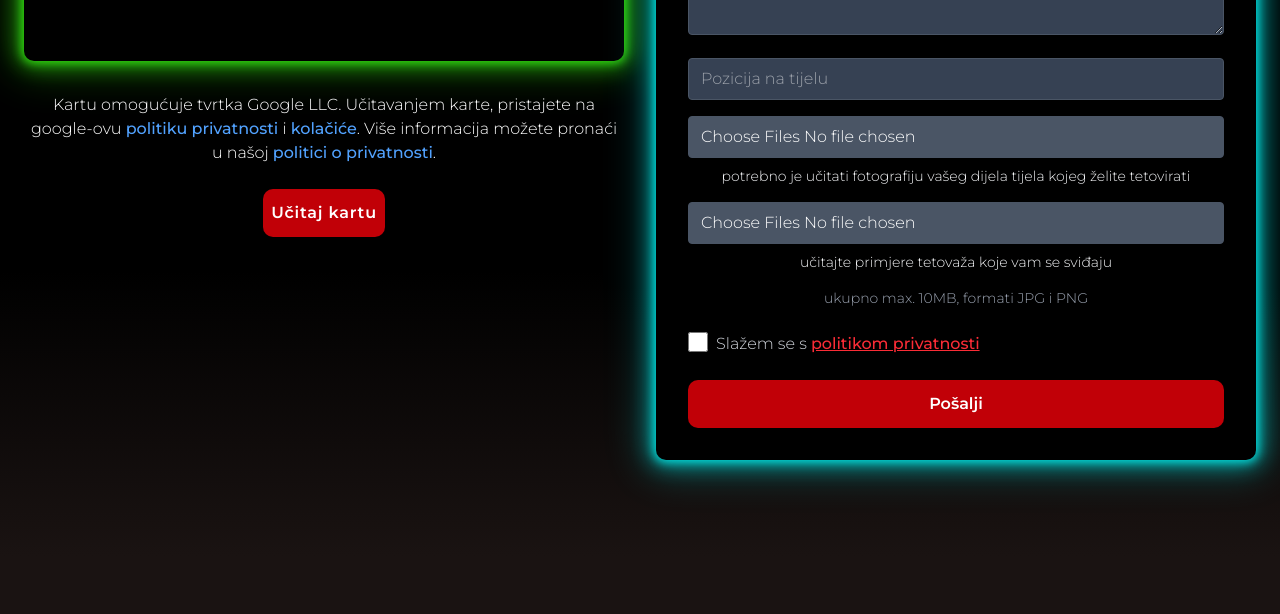
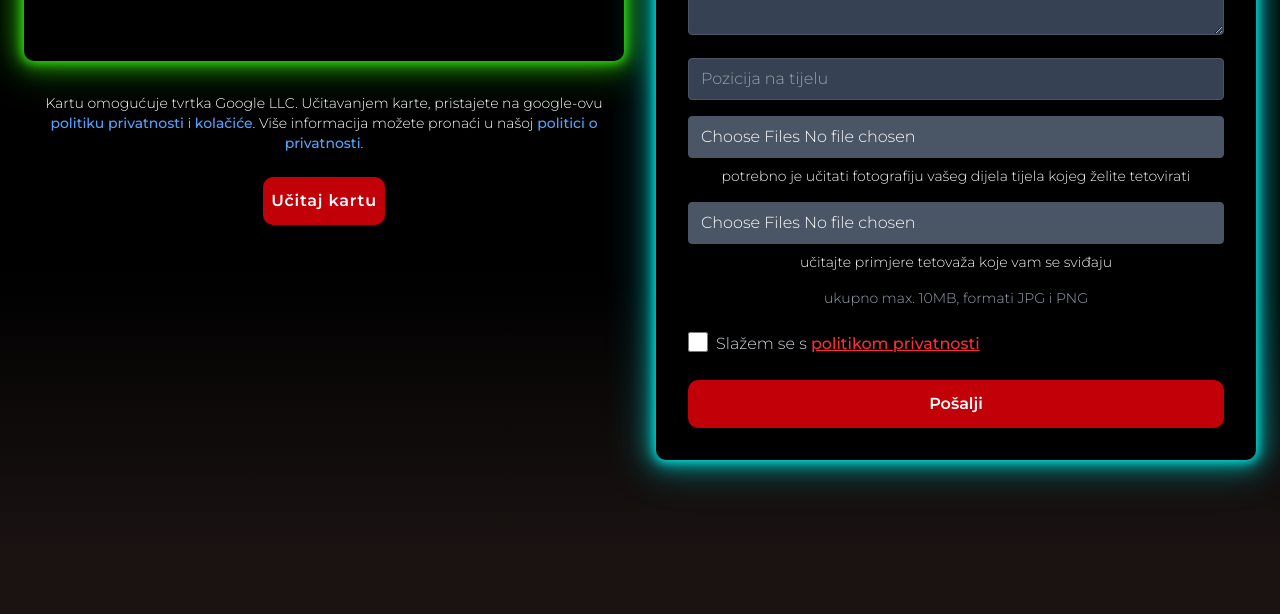
Before and after one commit to CroFrank/wonderink, an Astro site: page /kontakt in a window 1280 px wide. Shown: the part 959-1573 px from the top of the page. Built offline with nearby package versions, Linux system fonts and the light colour scheme; Astro itself is replaced by a stand-in of ours.

Commit message:
add canonical, google map text resize to small

```diff
--- a/src/components/GoogleMap.astro
+++ b/src/components/GoogleMap.astro
@@ -1,5 +1,5 @@
 <div id="map-container">
-  <p>
+  <p class="text-sm">
     Kartu omogućuje tvrtka Google LLC. Učitavanjem karte, pristajete na
     google-ovu
     <a
--- a/src/layouts/Layout.astro
+++ b/src/layouts/Layout.astro
@@ -23,6 +23,7 @@ import "../styles/global.css"
       content="Tetoviranje, piercing i barber usluge u Velikoj Gorici. Studio Wonderink - kvaliteta i individualnost na prvom mjestu."
     />
     <link rel="sitemap" href="/sitemap-index.xml" />
+    <link rel="canonical" href="https://www.wonderink.hr/" />
 
     <title>Wonderink - tattoo, piercing & barber shop</title>
   </head>
```
